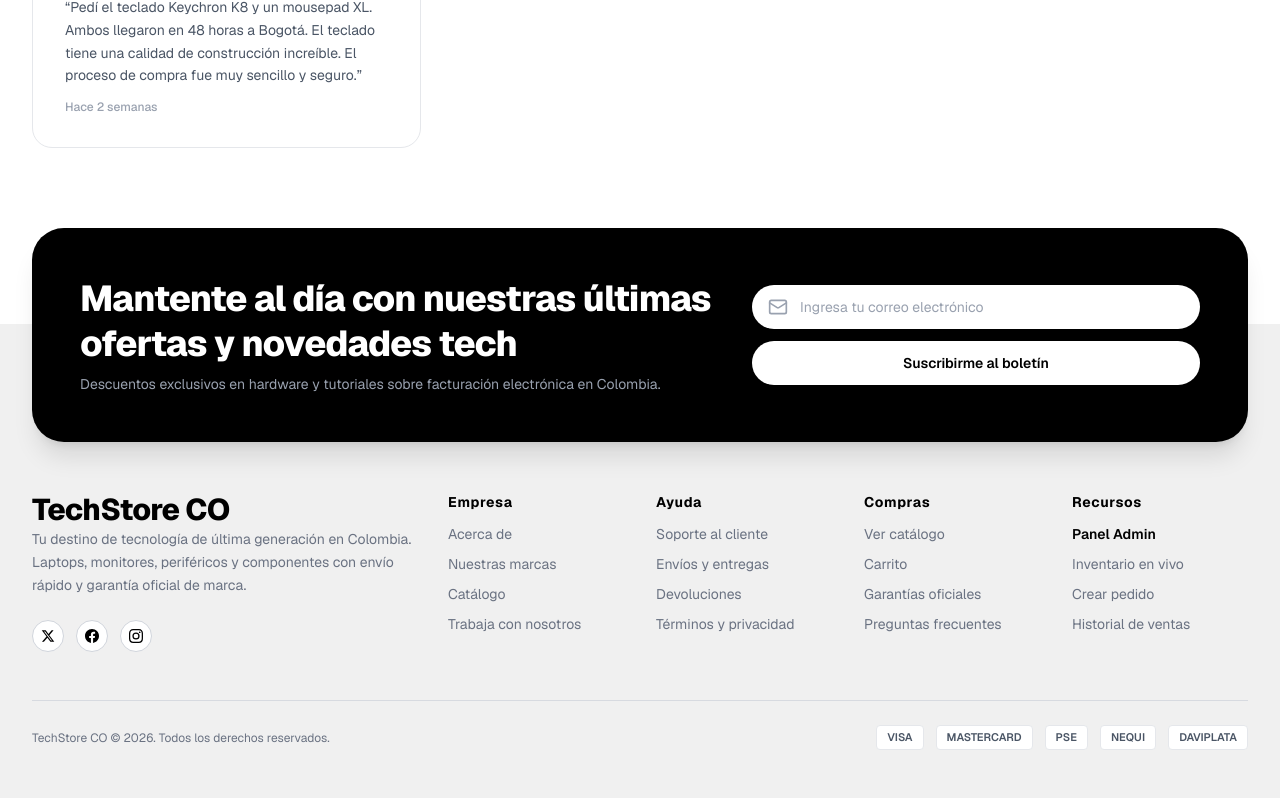
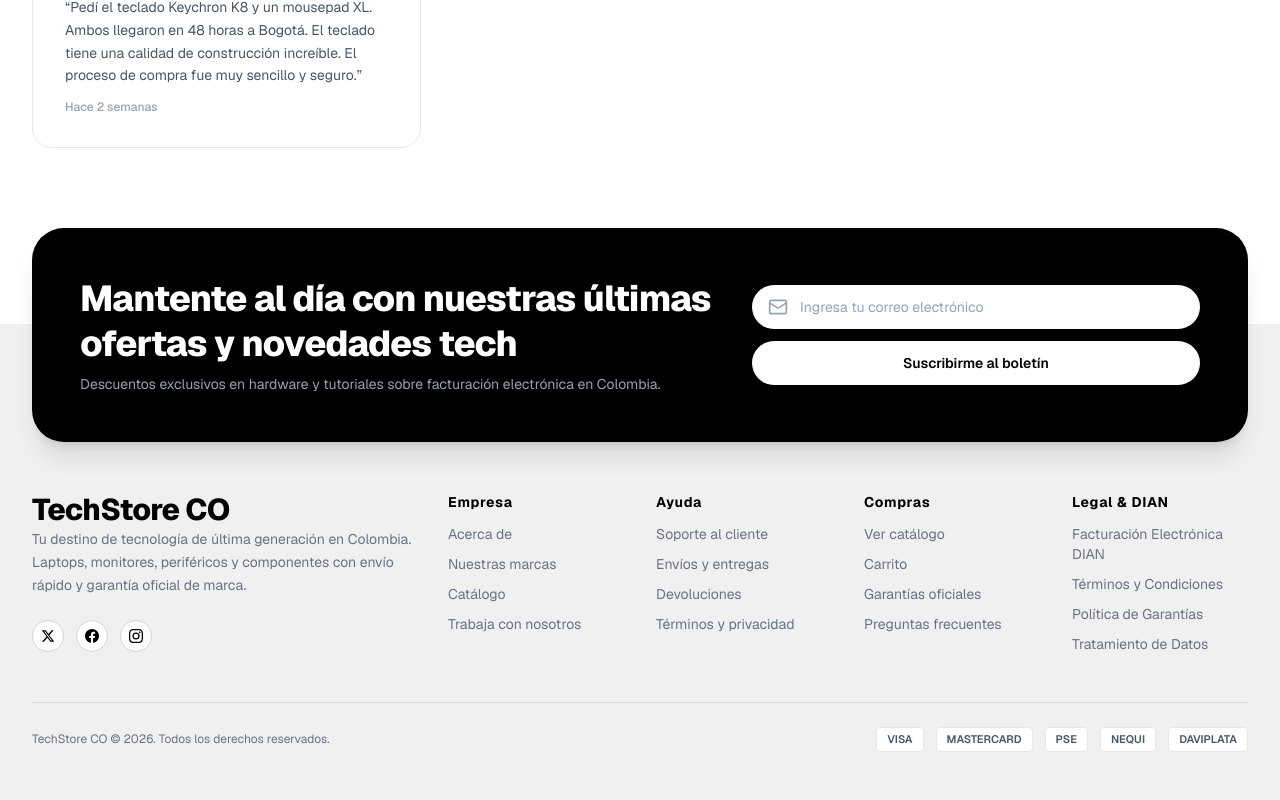
Before and after one commit to JavierDvlpr/reto-factus, a Next.js app: page / in a window 1280 px wide. Shown: the part 3864-4664 px from the top of the page. Built offline with nearby package versions, Linux system fonts and the light colour scheme; no server answers; the database is empty.

Commit message:
refactor(footer): remove admin links from public footer and add Legal & DIAN section

```diff
--- a/src/components/Footer.tsx
+++ b/src/components/Footer.tsx
@@ -93,14 +93,14 @@
               </ul>
             </div>
 
-            {/* Column: Recursos internos */}
+            {/* Column: Legal & DIAN */}
             <div className="col-span-1 md:col-span-2 space-y-3">
-              <h4 className="font-bold text-sm text-black tracking-wider">Recursos</h4>
+              <h4 className="font-bold text-sm text-black tracking-wider">Legal & DIAN</h4>
               <ul className="space-y-2.5 text-sm text-gray-500">
-                <li><Link href="/admin" className="hover:text-black transition-colors font-semibold text-black">Panel Admin</Link></li>
-                <li><Link href="/admin/productos" className="hover:text-black transition-colors">Inventario en vivo</Link></li>
-                <li><Link href="/admin/pedidos" className="hover:text-black transition-colors">Crear pedido</Link></li>
-                <li><Link href="/admin/facturas" className="hover:text-black transition-colors">Historial de ventas</Link></li>
+                <li><span className="text-gray-500">Facturación Electrónica DIAN</span></li>
+                <li><span className="text-gray-500">Términos y Condiciones</span></li>
+                <li><span className="text-gray-500">Política de Garantías</span></li>
+                <li><span className="text-gray-500">Tratamiento de Datos</span></li>
               </ul>
             </div>
           </div>
```
